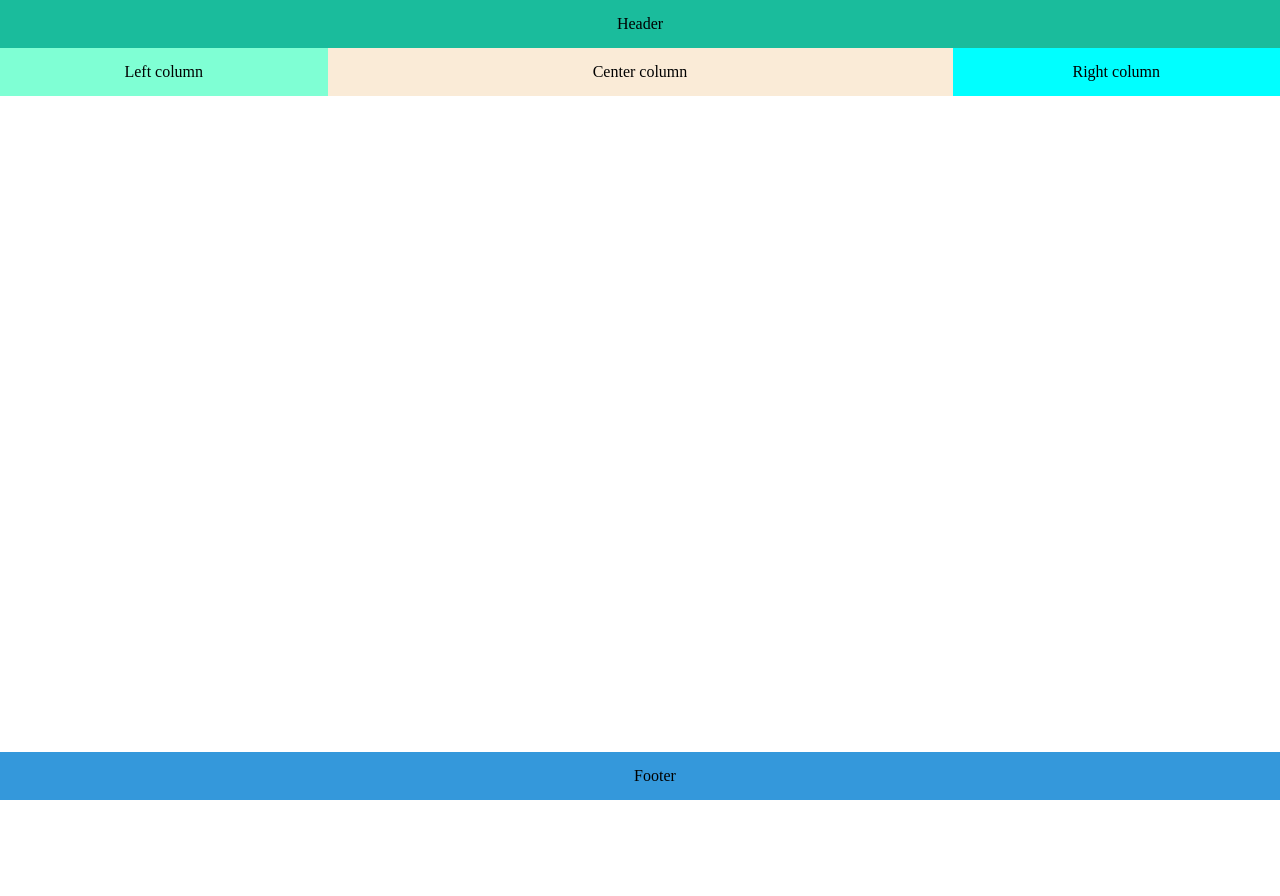
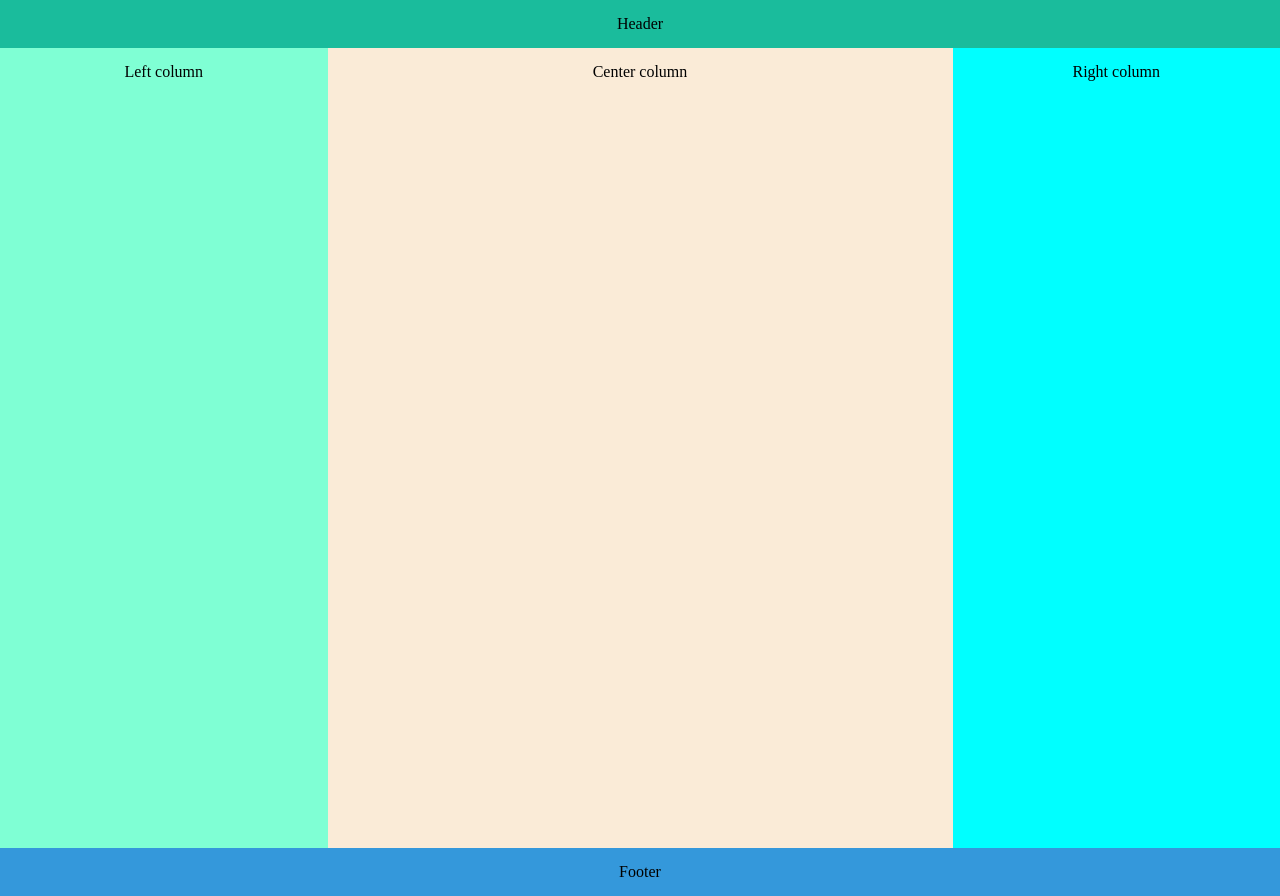
Before and after one commit to MaxRyabets/shpp, a plain HTML site: page PS_1 HTML, CSS/layout/index.html in a window 1280 px wide. Before the commit the page ends 800 px from the top, so only its background shows below. Drawn offline with Linux system fonts and the light colour scheme.

Commit message:
restore folder

```diff
--- a/PS_1 HTML, CSS/landing/css/main.css
+++ b/PS_1 HTML, CSS/landing/css/main.css
@@ -7,12 +7,18 @@ body {
 
 html{
     min-width: 800px;
-    max-width: 960px;
+
     font-family: var(--primary-font-family);
 
 }
 html, body {
     margin: 0 auto;
+}
+
+@media screen and (min-width: 2025px){
+    html{
+        max-width: 960px;
+    }
 }
 
 h3 {
--- a/PS_1 HTML, CSS/layout/css/main.css
+++ b/PS_1 HTML, CSS/layout/css/main.css
@@ -1,3 +1,7 @@
+html, body {
+    height: 100%;
+}
+
 body {
     -webkit-flex-direction: column;
     flex-direction: column;
@@ -14,14 +18,16 @@ section {
     display: flex;
     display: -webkit-flex;
     display: -moz-flex;
+    min-height: 100%;
 }
 
 footer {
     text-align: center;
-    padding: 15px;
+    padding-top: 15px;
+    padding-bottom: 15px;
     background-color: #3498db;
     flex-shrink: 0;
-    position: fixed;
+    margin-bottom: 0;
     bottom: 0;
     width: 100%;
 }
--- a/PS_1 HTML, CSS/warm up/css/main.css
+++ b/PS_1 HTML, CSS/warm up/css/main.css
@@ -14,7 +14,7 @@ body {
     padding: 5px;
     font-size: large;
     font-weight: bold;
-    font-family: ‘MS Sans Serif’, Geneva, sans-serif;
+    font-family: "MS Sans Serif", Geneva, sans-serif;
     text-align: center;
     color: white;
 }
```
Also changed, not shown: 1 other file.
